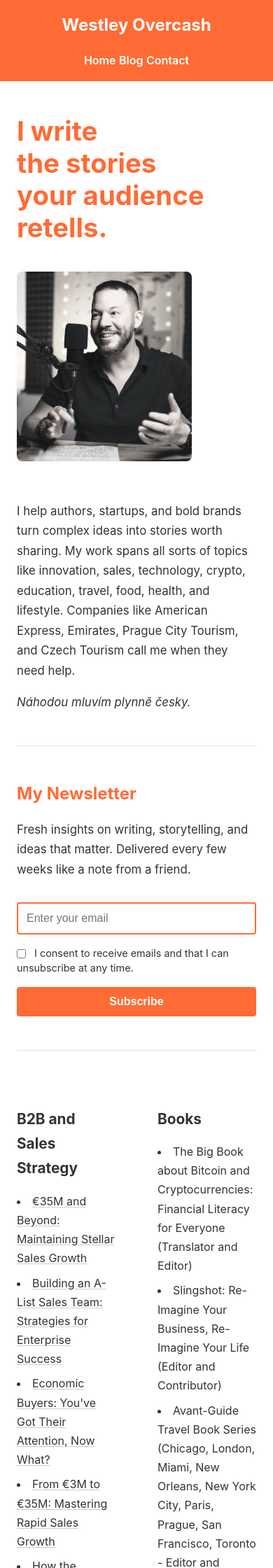
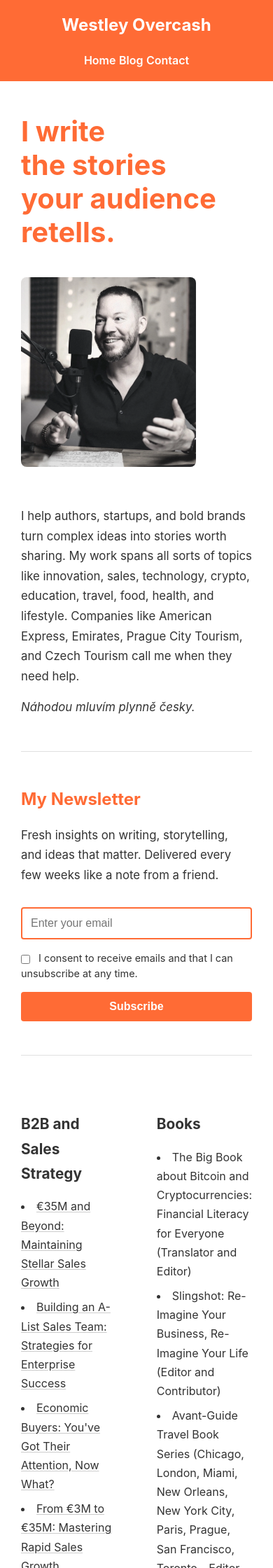
Before and after one commit to westleyovercash/westleyovercash.github.io, a Jekyll site: the page built from index.md, in a window 390 px wide. Shown: the top 2240 px of the page at 70% size. Built offline with Jekyll 4.4.1, drawn with Linux system fonts in a browser that asks for light colours.

Commit message:
Update default.html

```diff
--- a/_layouts/default.html
+++ b/_layouts/default.html
@@ -28,9 +28,9 @@
     }
 
     nav {
-      max-width: 900px;
+      max-width: 1200px;
       margin: 0 auto;
-      padding: 0 20px;
+      padding: 0 40px;
       display: flex;
       justify-content: space-between;
       align-items: center;
@@ -54,17 +54,22 @@
       text-decoration: none;
     }
 
-    /* Restore ideal reading width + text sizing */
-    .wrapper, .page-content, body > div, main {
-      max-width: 860px !important;
+    /* === Main Content Width === */
+    main,
+    .wrapper,
+    .page-content,
+    body > div,
+    body > div > main {
+      max-width: 1200px !important;
       width: 100% !important;
       margin: 0 auto !important;
-      padding: 0 24px 4rem 24px !important;
+      padding: 0 60px 4rem 60px !important;
       box-sizing: border-box !important;
     }
 
+    /* === Typography === */
     h1 {
-      font-size: 3.4rem;
+      font-size: 3.5rem;
       line-height: 1.2;
       margin-bottom: 2rem;
       color: #ff6b35;
@@ -148,7 +153,7 @@
 
     @media (max-width: 600px) {
       h1 {
-        font-size: 2.4rem;
+        font-size: 2.5rem;
       }
 
       input[type="email"] {
@@ -168,8 +173,31 @@
       nav a {
         margin-left: 0;
       }
+
+      main,
+      .wrapper,
+      .page-content,
+      body > div,
+      body > div > main {
+        padding: 0 30px 4rem 30px !important;
+      }
     }
   </style>
+
+  <!-- Override theme CSS after load -->
+  <script>
+    window.addEventListener('load', function() {
+      const elements = document.querySelectorAll('.wrapper, .page-content, body > div, body > div > main');
+      elements.forEach(el => {
+        el.style.maxWidth = '1200px';
+        el.style.width = '100%';
+        el.style.margin = '0 auto';
+        el.style.padding = '0 60px 4rem 60px';
+        el.style.boxSizing = 'border-box';
+      });
+    });
+  </script>
+
 </head>
 
 <body>
@@ -189,7 +217,10 @@
   </main>
 
   <footer style="background-color: #ff6b35; color: white; padding: 3rem 2rem; text-align: center; margin-top: 4rem; border-top: none;">
-    <p style="font-size: 1.1rem; margin-bottom: 1.5rem; line-height: 1.6;">No cookies for you! It's not that you've been bad, it's that I respect your privacy. I will never know what you've clicked on here.</p>
+    <p style="font-size: 1.1rem; margin-bottom: 1.5rem; line-height: 1.6;">
+      No cookies for you! It's not that you've been bad, it's that I respect your privacy.
+      I will never know what you've clicked on here.
+    </p>
     <p style="margin: 0; font-size: 0.95rem;">© 2025 Westley Overcash</p>
   </footer>
 </body>
```
